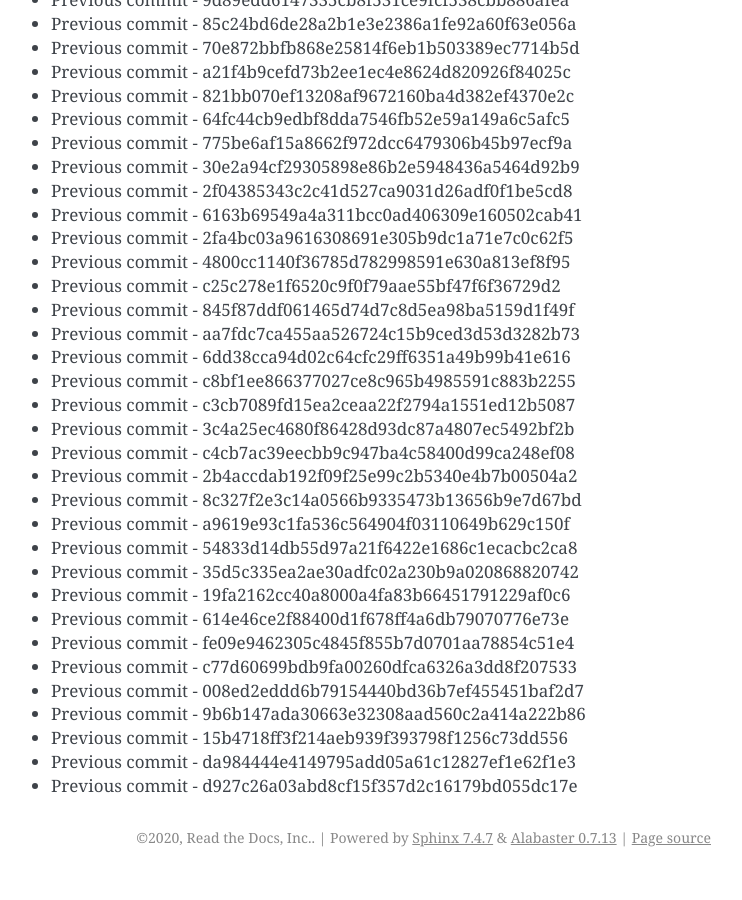
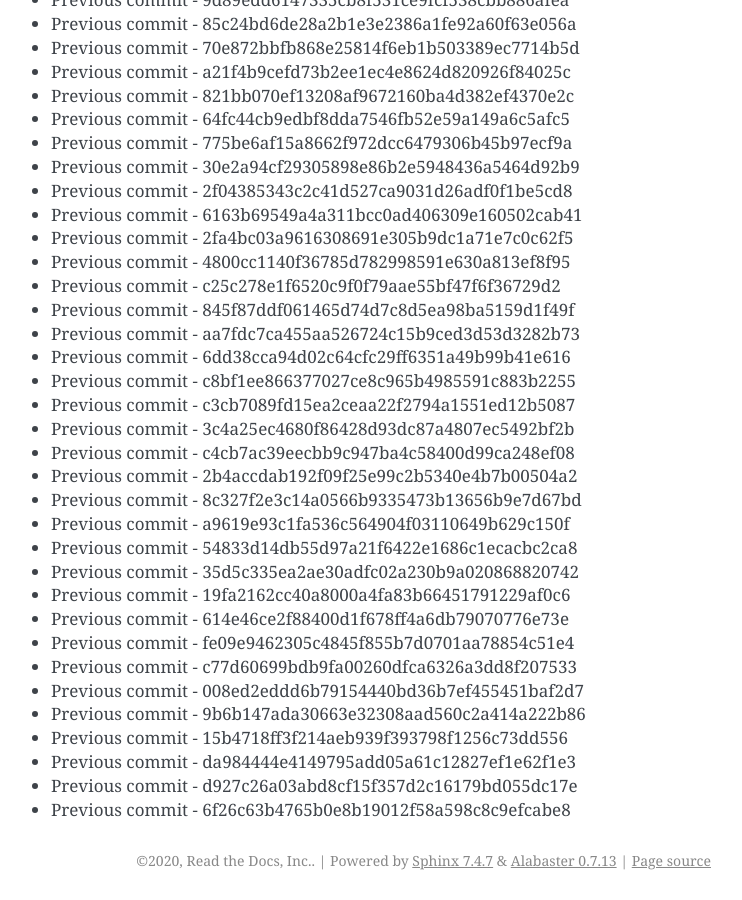
Before and after one commit to readthedocs/rtd-git-stresstest, a Sphinx documentation site: the page built from docs/updates.rst, in a window 1280 px wide and 900 px high, scrolled down 83730 px. Shown: the whole window, without its empty margins (399-1141 px from the left). Built offline with Sphinx 7.4.7, drawn with Linux system fonts in a browser that asks for light colours; before the commit the page ends 84607 px from its top, so only the background shows below that.

Commit message:
Generating commit from previous: 6f26c63b4765b0e8b19012f58a598c8c9efcabe8

```diff
--- a/docs/updates.rst
+++ b/docs/updates.rst
@@ -3550,3 +3550,4 @@ It can be tested for any performance characteristics.
 * Previous commit - 15b4718ff3f214aeb939f393798f1256c73dd556
 * Previous commit - da984444e4149795add05a61c12827ef1e62f1e3
 * Previous commit - d927c26a03abd8cf15f357d2c16179bd055dc17e
+* Previous commit - 6f26c63b4765b0e8b19012f58a598c8c9efcabe8
```
